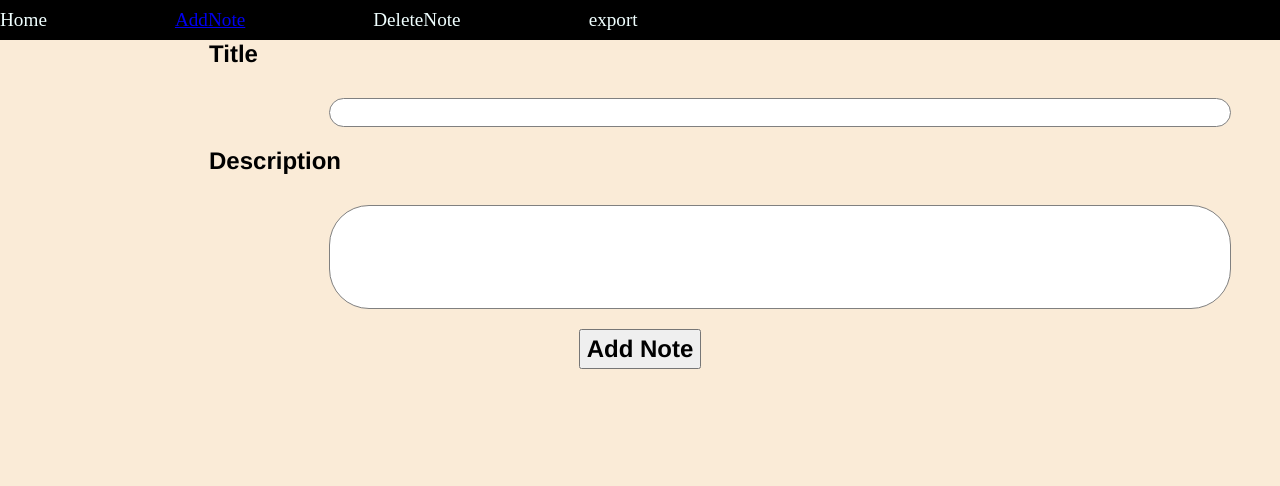
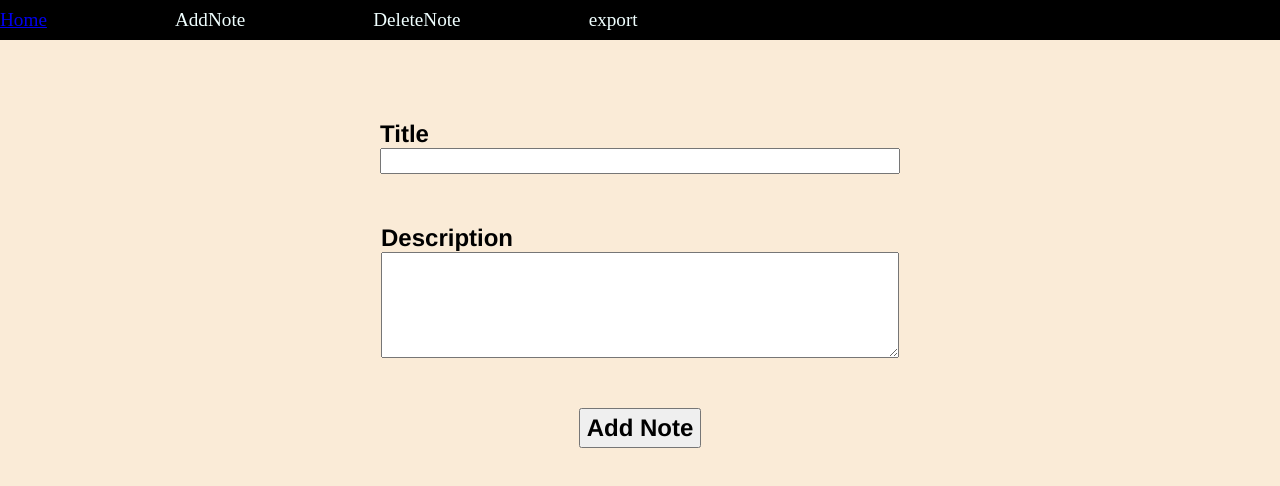
Before and after one commit to prathmeshbabar1/NoteTakerApplication, a React (Create React App) app in the folder frontend/: page /add in a window 1280 px wide. Shown: the top 486 px of the page. Built offline with nearby package versions, Linux system fonts and the light colour scheme.

Commit message:
first commit

```diff
--- a/frontend/src/home-add/add.css
+++ b/frontend/src/home-add/add.css
@@ -3,11 +3,14 @@
 justify-content: center;
 align-items: center;
 flex-direction: column;
-gap: 50px;}
-input{
-/* height: 100px; */
+position: relative;
+gap: 50px;
+top: 10vh;
+}
+/* input{
+height: 100px;
 margin: 0px;
-}
+} */
 button{
 height: 40px;
 
@@ -21,9 +24,13 @@ margin: 0px;
 .flexx{
     display: flex;
     flex-direction: column;
-    margin-left: 40px;
+    /* margin-left: 40px; */
 }
 .textarea{
 height: 100px;
-
+width: 40vw;
 }
+.text{
+    height: 20px;
+    width: 40vw;
+}
--- a/frontend/src/home-add/add.js
+++ b/frontend/src/home-add/add.js
@@ -13,7 +13,7 @@ const handler = (e)=>{
 
         return;
     }
-    fetch("https://sdaasfsf.onrender.com/api/add", {
+    fetch("http://localhost:8080/api/add", {
         method: "POST",
         headers: {
             "Content-Type": "application/json",
@@ -39,8 +39,8 @@ console.log(data);
 <div>
 
 <nav className="nav">
-        <section> Home </section>
-        <section><Link to={"./add.js"}>AddNote</Link> </section>
+        <section > <Link to={"/home"}>Home </Link> </section>
+        <section>AddNote </section>
         <section>DeleteNote</section>
         <section>export</section>
 
@@ -48,12 +48,12 @@ console.log(data);
     <section className="mainsection">
     <section className="flexx">
     <lable className="name ">Title</lable>
-    <input onChange={(e)=>setData({...data,title:e.target.value})}></input>
+    <input onChange={(e)=>setData({...data,title:e.target.value})} className="text" ></input>
 </section>
 <section className="flexx" >
     <lable className="name name1" >Description</lable>
-    <input type='texarea' className="textarea"  onChange={(e)=>setData({...data,description:e.target.value})}></input>
 
+    <textarea type='texarea' className="textarea"  onChange={(e)=>setData({...data,description:e.target.value})}></textarea>
 </section>
 <section>
     <button className="name" onClick={handler}>Add Note</button>
--- a/frontend/src/home-add/home.css
+++ b/frontend/src/home-add/home.css
@@ -12,14 +12,16 @@ align-items: center;
     height: 40px;
 
 }
-input{
+.input{
     position: relative;
     top: 30px;
     /* margin-left: 160px; */
-    left: 120px;
+    height: 5vh;
+    left: 10vw;
     border: 1px solid gray;
     border-radius: 40px;
-    width: 70vw;
+    width: 60vw;
+    padding: 2px;
 }
 .maindata{
     display: flex;
--- a/frontend/src/home-add/home.js
+++ b/frontend/src/home-add/home.js
@@ -7,7 +7,7 @@ const [ note,setNote] = useState([]);
 // const [key,setKey] = useState('');
 async function noteFetcher(){
 
-    await fetch("https://sdaasfsf.onrender.com/api/note").then((res)=>res.json())
+    await fetch("http://localhost:8080/api/note").then((res)=>res.json())
     .then((data)=>setNote(data))
 }
 
@@ -18,7 +18,7 @@ async function noteChanger(e){
   let key = e.target.value
     console.log(key);
     if(key){
-     let result =   await fetch(`https://sdaasfsf.onrender.com/api/notee/${key}`)
+     let result =   await fetch(`http://localhost:8080/api/notee/${key}`)
      result = await result.json()
      setNote(result)
      console.log(result);
@@ -41,7 +41,7 @@ async function noteChanger(e){
 
     </nav>
     <section>
-        <input placeholder="type to seach" onChange={(e)=>noteChanger(e)}></input>
+        <input placeholder="type to seach" className="input" onChange={(e)=>noteChanger(e)}></input>
 
     </section>
     <section className="maindata">
--- a/frontend/src/signin-signup/login.css
+++ b/frontend/src/signin-signup/login.css
@@ -34,11 +34,7 @@
     text-align: center;
 }
 
-input{
-    display: block;
-    height: 25px;
-    width: 23vw;
-}
+
 .a{
     display: flex;
     flex-direction: column;
@@ -54,3 +50,8 @@ display: inline-flex;
 .check{
     width: 3vw;
 }
+.loginInput{
+    display: block;
+    height: 25px;
+    width: 23vw;
+}
--- a/frontend/src/signin-signup/login.js
+++ b/frontend/src/signin-signup/login.js
@@ -3,6 +3,7 @@ import { useState } from "react";
 import { Link, useNavigate } from "react-router-dom";
 
 import "./login.css"
+
 const Login = () => {
 
 
@@ -17,7 +18,7 @@ const Login = () => {
             setError("please fill All Fields");
             return;
         }
-        fetch("https://sdaasfsf.onrender.com/api/login", {
+        fetch("http://localhost:8080/api/login", {
             method: "POST",
             headers: {
                 "Content-Type": "application/json",
@@ -28,18 +29,15 @@ const Login = () => {
                 return res.json();
             })
             .then((data) => {
-                console.log(data);
-
+                console.log(data.token);
+                const token = data.token
+            localStorage.setItem('token',token)
                 if (data.error === "user not found" || data.error === "password not match") {
                     setError(data.error);
                 }
                 else {
                     setError("");
-                    const token = data.message.token;
-                    // console.log(data.message.userdetails)
-                    console.log(data.message.token)
-                    JSON.stringify(localStorage.setItem("token", token));
-                    // JSON.stringify(localStorage.setItem("user", JSON.stringify(data.message.userdetails)));
+
 
                     navigate("/home");
                 }
@@ -59,11 +57,11 @@ const Login = () => {
                     <section className="a" >
 
                         <lable>Email address</lable>
-                        <input placeholder="Enter email" onChange={(e) => setData({ ...data, email: e.target.value })}></input>
+                        <input placeholder="Enter email"  className="loginInput" onChange={(e) => setData({ ...data, email: e.target.value })}></input>
                     </section>
                     <section className="a" >
                         <lable >Password</lable>
-                        <input placeholder="Enter passsword" onChange={(e) => setData({ ...data, password: e.target.value })}></input>
+                        <input placeholder="Enter passsword"  className="loginInput" onChange={(e) => setData({ ...data, password: e.target.value })}></input>
                     </section>
                     <section className="a" >
                         <section className="aa">
--- a/frontend/src/signin-signup/signin.css
+++ b/frontend/src/signin-signup/signin.css
@@ -34,11 +34,11 @@
     text-align: center;
 }
 
-input{
+/* input{
     display: block;
     height: 25px;
     width: 23vw;
-}
+} */
 .a{
     display: flex;
     flex-direction: column;
@@ -54,3 +54,8 @@ display: inline-flex;
 .check{
     width: 3vw;
 }
+.signInput{
+    display: block;
+    height: 25px;
+    width: 23vw;
+}
--- a/frontend/src/signin-signup/signin.js
+++ b/frontend/src/signin-signup/signin.js
@@ -17,7 +17,7 @@ const SignIn = () => {
             setError("please fill All Fields");
             return;
         }
-        fetch("https://sdaasfsf.onrender.com/api/signup", {
+        fetch("http://localhost:8080/api/signup", {
             method: "POST",
             headers: {
                 "Content-Type": "application/json",
@@ -35,7 +35,7 @@ const SignIn = () => {
                 }
                 else {
                     setError("");
-                    navigate("/login");
+                    navigate("/");
                 }
             })
             .catch((e) => {
@@ -53,13 +53,13 @@ const SignIn = () => {
                     <section className="a" >
 
                         <lable>Email address</lable>
-                        <input placeholder="Enter email" onChange={(e) => setData({ ...data, email: e.target.value })}></input>
+                        <input placeholder="Enter email" className="signInput" onChange={(e) => setData({ ...data, email: e.target.value })}></input>
                     </section>
                     <section className="a" >
                         <lable >Password</lable>
-                        <input placeholder="Enter passsword" onChange={(e) => setData({ ...data, password: e.target.value })}></input>
+                        <input placeholder="Enter passsword" className="signInput" onChange={(e) => setData({ ...data, password: e.target.value })}></input>
                         <lable >Confirm Password</lable>
-                        <input placeholder="Enter passsword" onChange={(e) => setData({ ...data, confirmPassword: e.target.value })}></input>
+                        <input placeholder="Enter passsword" className="signInput" onChange={(e) => setData({ ...data, confirmPassword: e.target.value })}></input>
                     </section>
                     <section className="a" >
                         <section className="aa">
```
Also changed, not shown: 1 other file (tests, documents, lock files or other folders).
